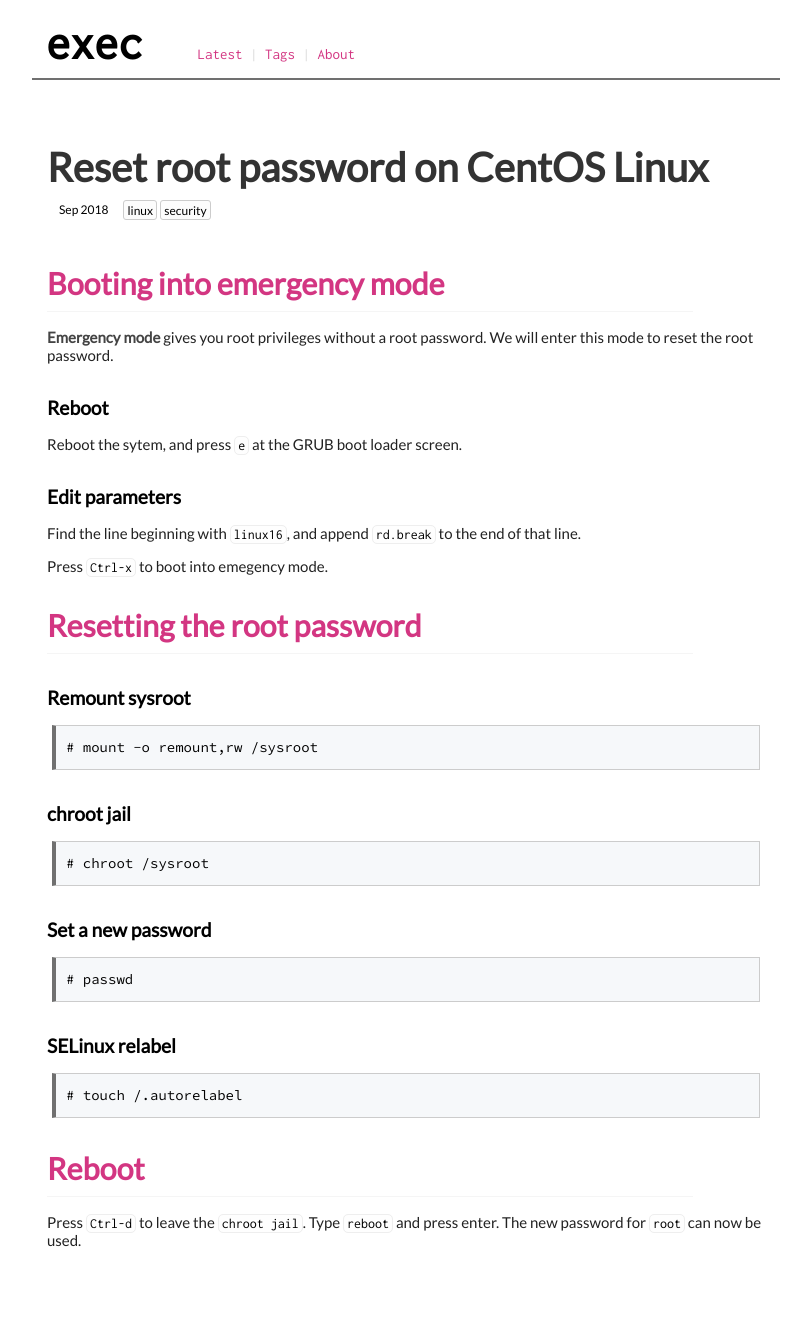
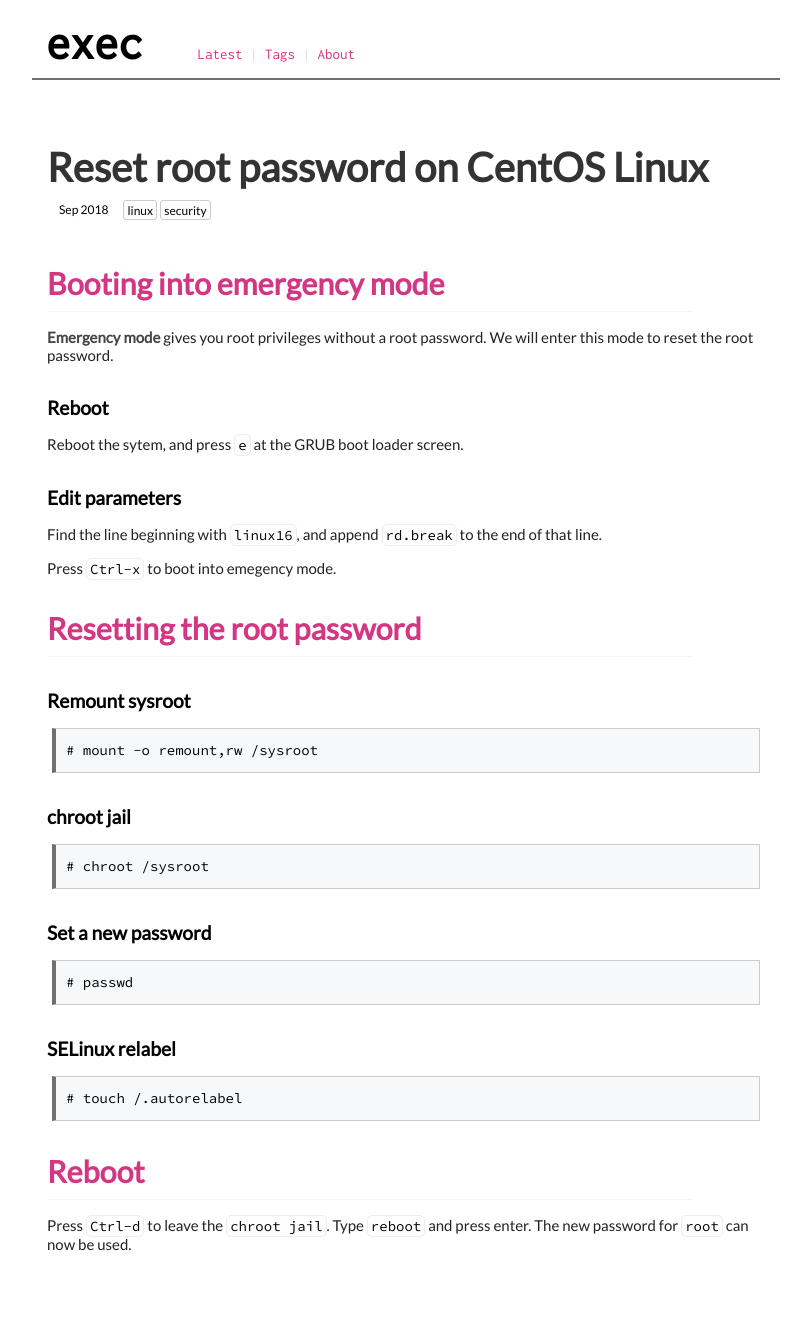
Before and after one commit to execas/execas.github.io, a Jekyll site: the page built from _posts/2018-09-03-reset-root-password-on-centos-linux.md, in a window 1280 px wide. Shown: the whole page, without its empty margins (234-1045 px from the left). Built offline with Jekyll 4.4.1, drawn with Linux system fonts in a browser that asks for light colours.

Commit message:
Update execas.css

```diff
--- a/css/execas.css
+++ b/css/execas.css
@@ -68,7 +68,7 @@
 }
 
 pre code {
-     font-family: "Source Code Pro", Consolas, "Ubuntu Mono", Menlo, "DejaVu Sans Mono", monospace, monospace;
+     font-family: "Source Code Pro", monospace;
      /*font-family: 'Inconsolata', monospace;*/
      border-style: none;
      whitespace: pre;
@@ -80,7 +80,7 @@
 }
 code {
      background-color: #fefefe;
-     font-family: 'Inconsolata', monospace;
+     font-family: "Source Code Pro", monospace;
      whitespace:normal;
      color:#000000;
      font-size:14px;
```
